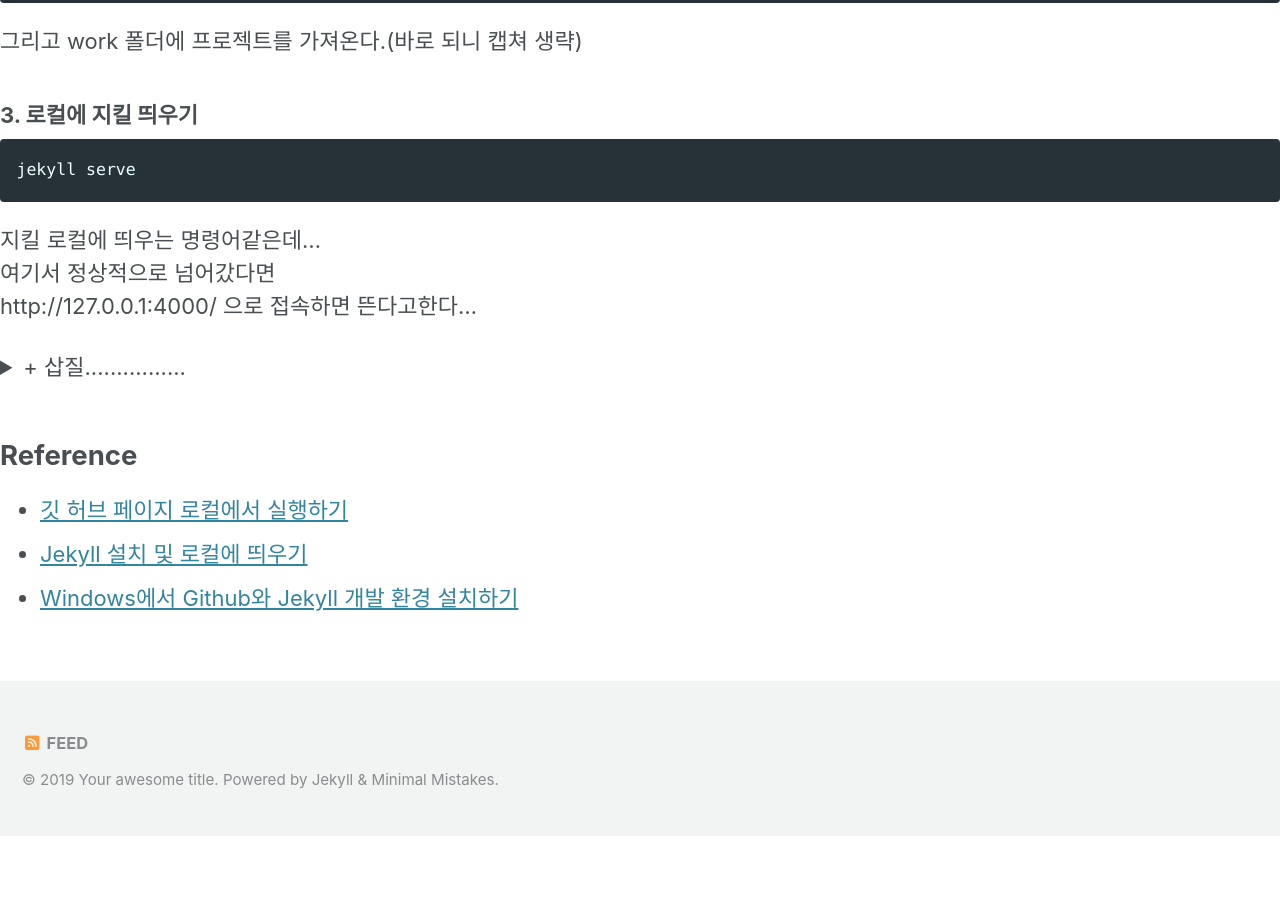
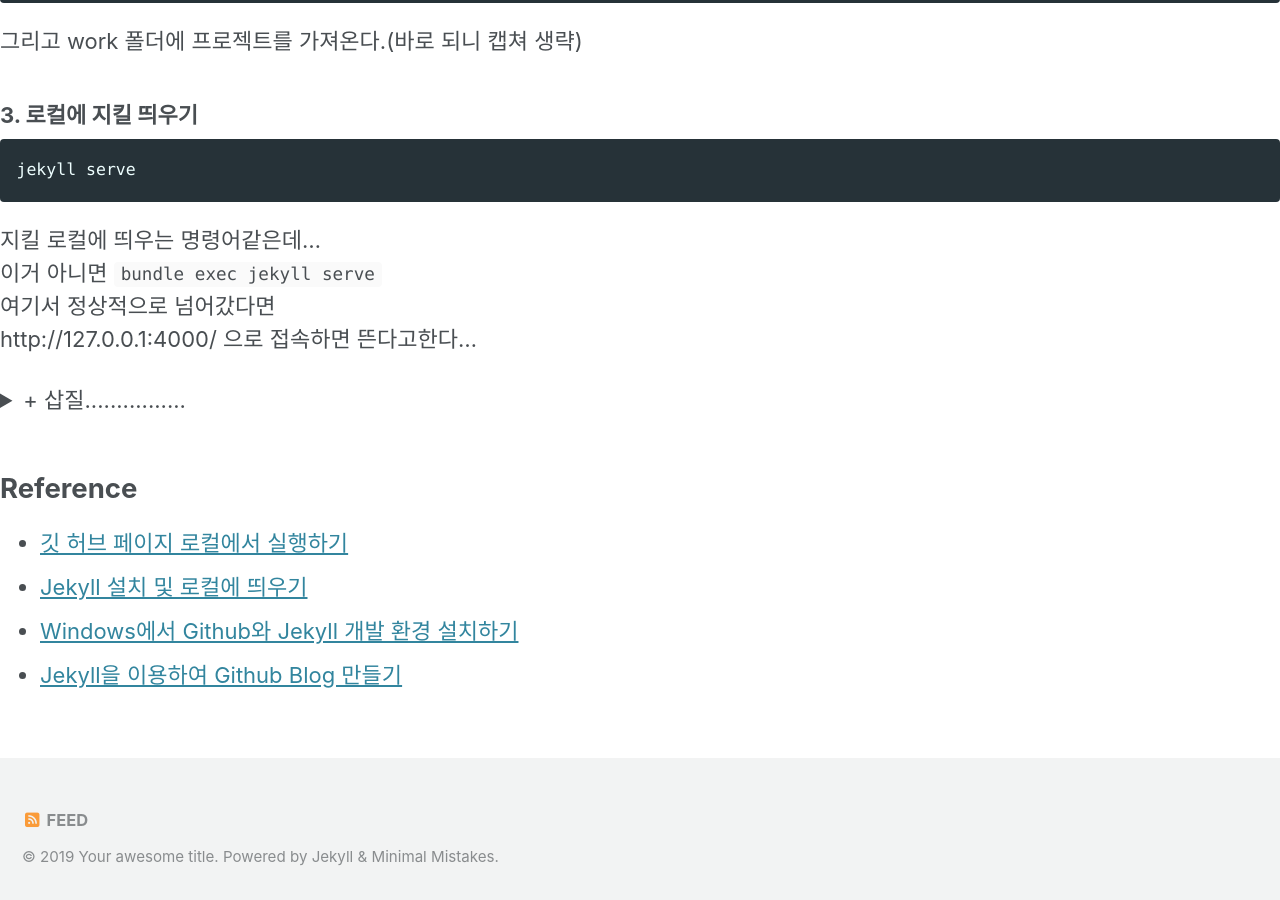
Before and after one commit to sbeeeeeeen/sbeeeeeeen.github.io, a Jekyll site: the page built from _posts/2019-09-23-locally-with-jekyll.md, in a window 1280 px wide and 900 px high, scrolled down 2280 px. Built offline with Jekyll 4.4.1, drawn with Linux system fonts in a browser that asks for light colours; cached includes are drawn as plain includes; nearby versions of some CDN libraries; our own code applies the rules of GitHub Pages for plain Markdown files; before the commit the page ends 3116 px from its top, so only the background shows below that; part of the change alters nothing that is shown.

Commit message:
edit posts

````diff
--- a/_posts/2019-09-23-locally-with-jekyll.md
+++ b/_posts/2019-09-23-locally-with-jekyll.md
@@ -54,6 +54,7 @@ git clone [URL]
 jekyll serve
 ```
 지킬 로컬에 띄우는 명령어같은데...
+이거 아니면 `bundle exec jekyll serve`
 여기서 정상적으로 넘어갔다면
 http://127.0.0.1:4000/ 으로 접속하면 뜬다고한다...
 
@@ -111,6 +112,36 @@ Configuration file: none
 ```
 내가 뭘 잘못했을까............
 
+2019.10.04 추가
+다 삭제하고 다시 깔았다. git clone까지는 그대로했다.
+그리고 git clone한 곳 말고 그 repositoryid.github.io 경로에서
+
+```
+jekyll build
+```
+
+이거랑, 인코딩 오류가 나서 (CP949였나?...딱봐도 인코딩문제)
+
+```
+chcp 65001
+```
+이걸 입력해줬다(UTF-8로 바꿔주기 위함)
+<br>
+
+그리고 또 오류가 났던 것 중에 하나가 라이브러리 문제였는데,
+대충 오류 메시지가
+
+```
+You have already actived Gem이름 버전, but your Gemfile requires Gem이름 버전. Prepending 'bundle exec' to your command may solve this. (Gem::LoadError)
+```
+이런 식인데 똑같은거 버전 두개라서 충돌이 생겨 하나 없애야하는 것 같다..
+
+```
+gem uninstall Gem이름 -v 버전
+```
+이렇게 쓰면 삭제된다 ~ (당연한 말이지만 install로 쓰면 install된다.)
+
+되니까 넘 행복...
 </div>
 </details>
 
@@ -121,3 +152,4 @@ Configuration file: none
 - [깃 허브 페이지 로컬에서 실행하기](https://m.blog.naver.com/PostView.nhn?blogId=spring1a&logNo=221335758311&proxyReferer=https%3A%2F%2Fwww.google.com%2F){:target="_blank"}
 - [Jekyll 설치 및 로컬에 띄우기](https://17billion.github.io/jekyll/install/2017/05/27/install-a-jekyll.html){:target="_blank"}
 - [Windows에서 Github와 Jekyll 개발 환경 설치하기](https://wormwlrm.github.io/2018/07/13/How-to-set-Github-and-Jekyll-environment-on-Windows.html){:target="_blank"}
+- [Jekyll을 이용하여 Github Blog 만들기](http://jinyongjeong.github.io/2017/01/08/jekyll_blog_making_new/){:target="_blank"}
````
